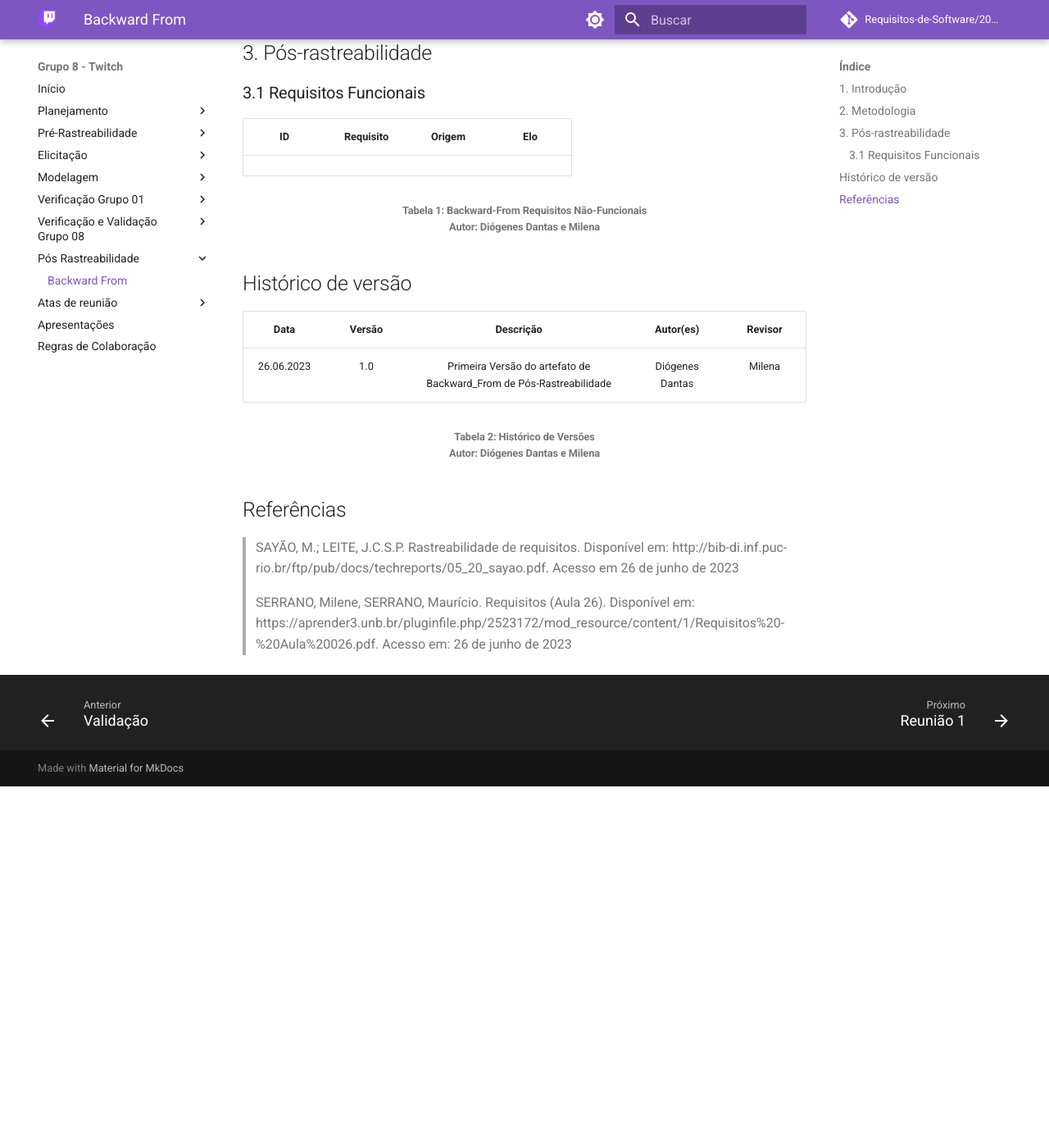
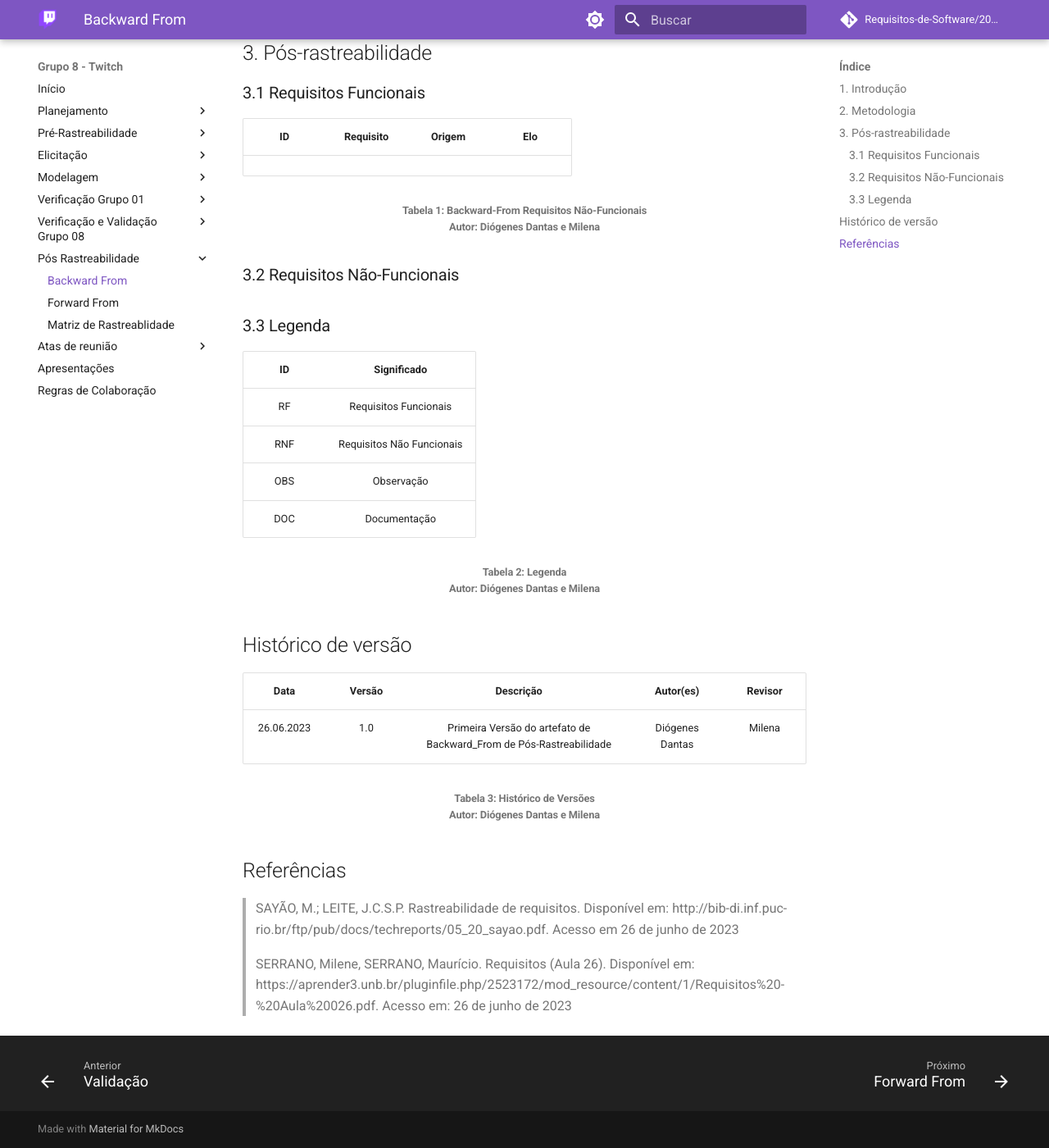
Before and after one commit to Requisitos-de-Software/2023.1-Twitch, an MkDocs documentation site: the page built from docs/pos_rastreabilidade/backward_from.md, in a window 1280 px wide and 1400 px high, scrolled down 1134 px. Shown: the whole window at 82% size. Built offline with MkDocs 1.6.1 and Material for MkDocs 9.7.7, drawn with Linux system fonts in a browser that asks for light colours; comment, search, counter and statistics services are not loaded; before the commit the page ends 2093 px from its top, so only the background shows below that; some of the changed text lies outside the part shown.

Commit message:
docs: adiciona template de documentos

```diff
--- a/docs/pos_rastreabilidade/backward_from.md
+++ b/docs/pos_rastreabilidade/backward_from.md
@@ -35,13 +35,30 @@ Somado a isso, o meta-modelo de Toranzo classiica os elos de rastreabilidade em
 <h6 align = "center"> Tabela 1: Backward-From Requisitos Não-Funcionais
 <br> Autor: Diógenes Dantas e Milena</h6>
 
+### 3.2 Requisitos Não-Funcionais
+
+
+
+### 3.3 Legenda
+
+|    ID    | Significado |
+| :--------: | :----: |
+| RF |  Requisitos Funcionais  |
+| RNF |  Requisitos Não Funcionais  |
+| OBS |  Observação  |
+| DOC |  Documentação  |
+
+
+<h6 align = "center"> Tabela 2: Legenda
+<br> Autor: Diógenes Dantas e Milena </h6>
+
 
 ## Histórico de versão
 |    Data    | Versão | Descrição                                                                      | Autor(es)  | Revisor  |
 | :--------: | :----: | :----------------------------------------------------------------------------: | :--------: | :------: |
-| 26.06.2023 | 1.0    | Primeira Versão do artefato de Backward_From de Pós-Rastreabilidade|   Diógenes Dantas   |  Milena  |
+| 26.06.2023 | 1.0    | Primeira Versão do artefato de Backward_From de Pós-Rastreabilidade |   Diógenes Dantas   |  Milena  |
 
-<h6 align = "center"> Tabela 2: Histórico de Versões
+<h6 align = "center"> Tabela 3: Histórico de Versões
 <br> Autor: Diógenes Dantas e Milena </h6>
 
 ## Referências
--- a/mkdocs.yml
+++ b/mkdocs.yml
@@ -111,6 +111,8 @@ nav:
     - Validação: ./verifica_valida_grupo08/validacao.md
   - Pós Rastreabilidade:
     - Backward From: ./pos_rastreabilidade/backward_from.md
+    - Forward From: ./pos_rastreabilidade/forward_from.md
+    - Matriz de Rastreablidade: ./pos_rastreabilidade/matriz_rastreabilidade.md
   - Atas de reunião:
     - Reunião 1: ./atas/reuniao_1.md
     - Reunião 2: ./atas/reuniao_2.md
```
Also changed, not shown: other parts of docs/pos_rastreabilidade/backward_from.md (+1 -1 lines), docs/pos_rastreabilidade/forward_from.md (added, +43 -0 lines), docs/pos_rastreabilidade/matriz_rastreabilidade.md (added, +43 -0 lines).
